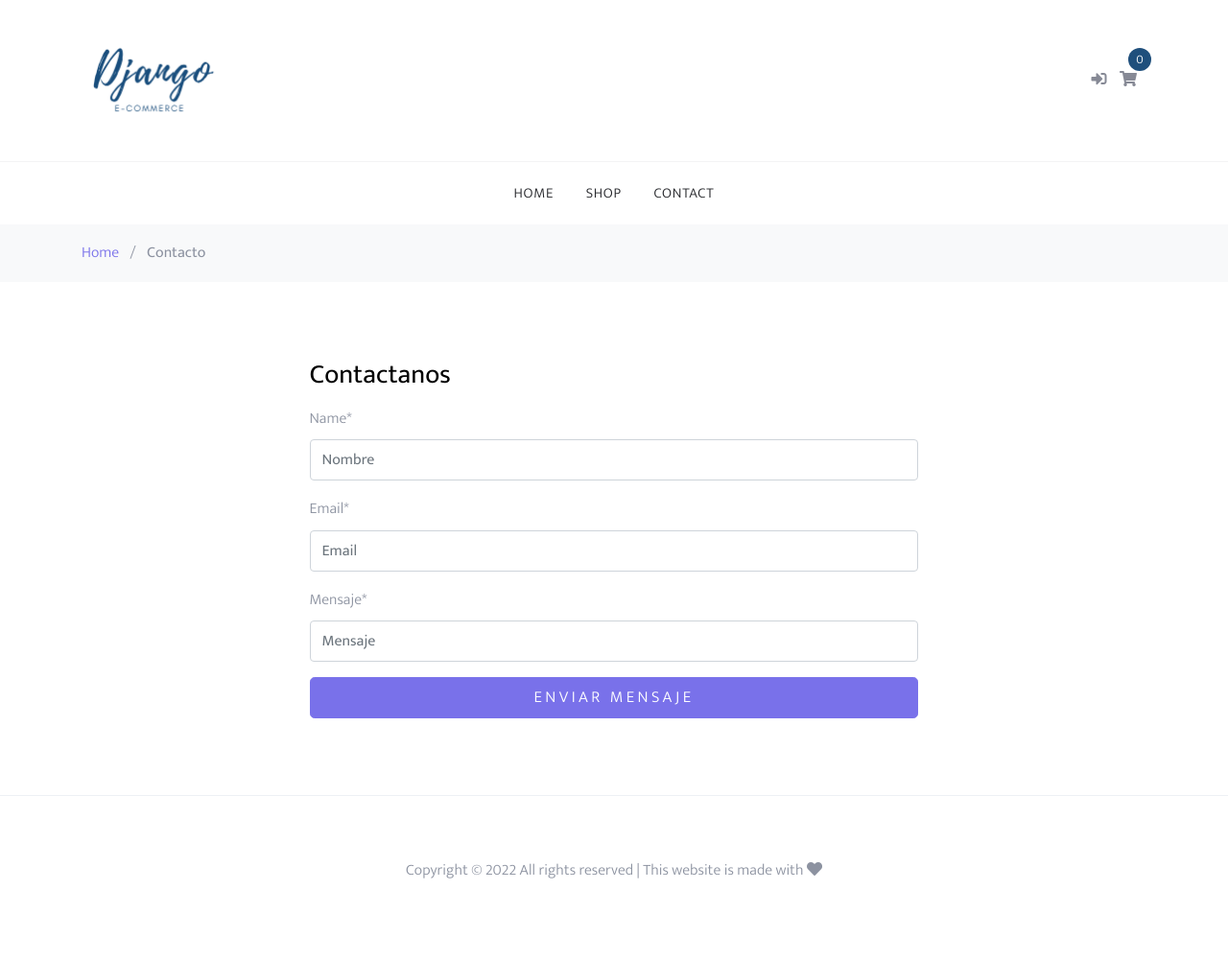
After one commit to ezequieledjuarez/DjangoEcommerce, a Django app: page /contact/ in a window 1280 px wide. The commit adds this page. Shown: the whole page at 96% size. Run offline with Django 4.2, Linux system fonts and the light colour scheme; some libraries are stand-ins or nearby versions.

Commit message:
Add contact view and forms

```diff
--- /dev/null
+++ b/ecommerce/core/forms.py
@@ -0,0 +1,14 @@
+from django import forms
+
+class ContactForm(forms.Form):
+    name = forms.CharField(max_length=50, widget=forms.TextInput(attrs={
+        'placeholder': "Nombre"
+    }))
+
+    email = forms.EmailField(widget=forms.TextInput(attrs={
+        'placeholder': "Email"
+    }))
+
+    mensaje = forms.CharField(widget=forms.TextInput(attrs={
+        'placeholder': "Mensaje"
+    }))
--- a/ecommerce/core/views.py
+++ b/ecommerce/core/views.py
@@ -1,6 +1,14 @@
 from django.shortcuts import render
 from django.views import generic
-
+from .forms import ContactForm
+from django.urls import reverse
 
 class HomeView(generic.TemplateView):
     template_name = 'index.html'
+
+class ContactView(generic.FormView):
+    form_class= ContactForm
+    template_name='contact.html'
+
+    def get_success_url(self) -> str:
+        return reverse("contact")
--- a/ecommerce/src/app/urls.py
+++ b/ecommerce/src/app/urls.py
@@ -7,7 +7,8 @@ from core import views
 
 urlpatterns = [
     path('admin/', admin.site.urls),
-    path('', views.HomeView.as_view(), name='home')
+    path('', views.HomeView.as_view(), name='home'),
+    path('contact/', views.ContactView.as_view(), name='contact'),
 ]
 
 if settings.DEBUG:
--- /dev/null
+++ b/ecommerce/src/templates/contact.html
@@ -0,0 +1,34 @@
+{% extends "base.html" %}
+{%load crispy_forms_tags%}
+{% block content %}
+
+<div class="bg-light py-3">
+    <div class="container">
+        <div class="row">
+            <div class="col-md-12 mb-0">
+                <a href = {% url 'home' %}>Home</a>
+                <span class="mx-2 mb-0">/</span>
+                <strong class="text-block">Contacto</strong>
+            </div>
+        </div>
+    </div>
+</div>
+
+<div class="site-section">
+    <div class="container">
+        <div class="row justify-content-center">
+            <div class="col-md-7">
+                <h2 class="h3 mb-3 text-black">Contactanos</h2>
+            </div>
+            <div class="col-md-7">
+                <form method="post">
+                    {% csrf_token %}
+                    {{ form|crispy }}
+                    <input type="submit" class="btn btn-primary btn-lg btn-block" value="Enviar mensaje"/>
+                </form>
+            </div>
+        </div>
+    </div>
+</div>
+
+{% endblock content %}
--- a/ecommerce/src/templates/navbar.html
+++ b/ecommerce/src/templates/navbar.html
@@ -3,7 +3,7 @@
         <ul class="site-menu js-clone-nav d-none d-md-block" style="padding: 0;">
             <li><a href="/">Home</a></li>
             <li><a href="/">Shop</a></li>
-            <li><a href="/">Contact</a></li>
+            <li><a href="{% url 'contact' %}">Contact</a></li>
             {% if request.user.is_staff %}
                 <li><a href="/">Staff</a></li>
             {% endif %}
```
Also changed, not shown: ecommerce/src/app/settings.py (+5 -8 lines), ecommerce/src/templates/index.html (+12 -2 lines).
